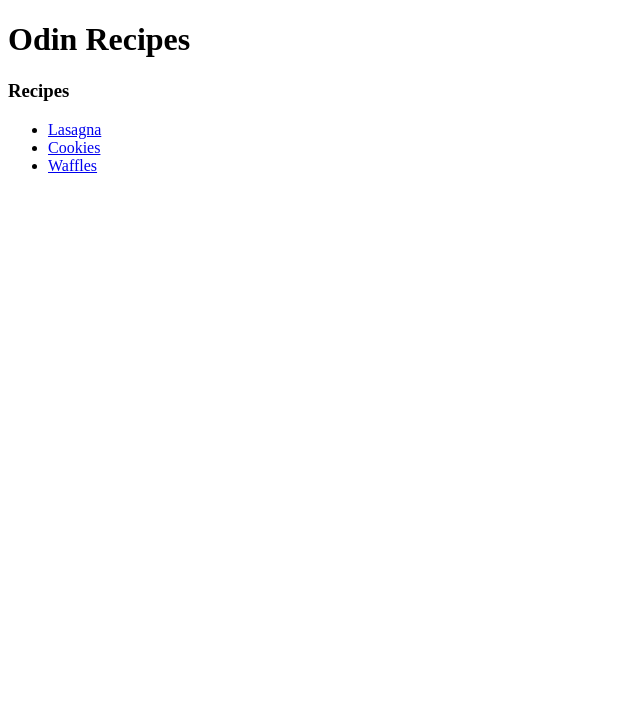
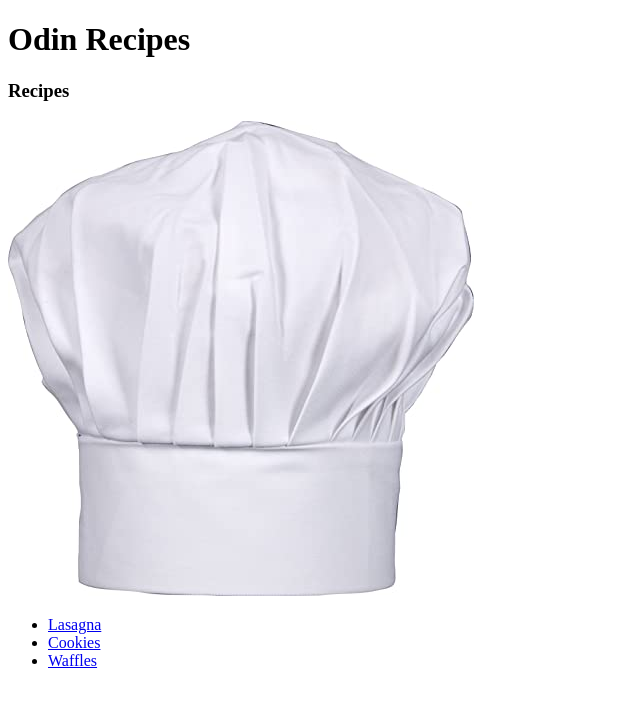
Before and after one commit to Ducksupe/odin-recipes, a plain HTML site: page index.html in a window 1280 px wide. Shown: the whole page, without its empty margins (0-640 px from the left). Drawn offline with Linux system fonts and the light colour scheme.

Commit message:
Finished Website

```diff
--- a/index.html
+++ b/index.html
@@ -9,6 +9,7 @@
 <body>
     <h1>Odin Recipes</h1>
     <H3> Recipes</H3>
+    <img src="../odin-recipes/recipes/Images/Hat.jpg">
         <ul>
             <li><a href="./recipes/lasagna.html">Lasagna</a></li>
             <li><a href="./recipes/Cookies.html">Cookies</a></li>
```
Also changed, not shown: recipes/Images/Hat.jpg (added), 1 other file.
